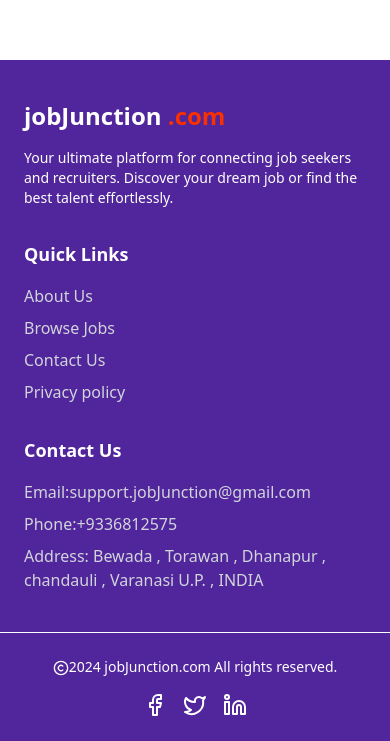
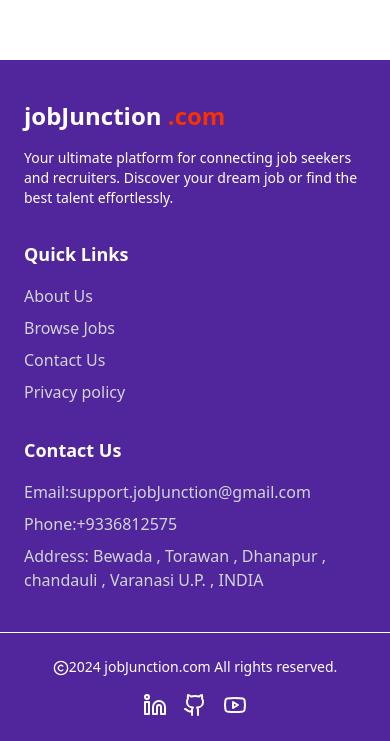
Before and after one commit to Mr-shubham1/mern-job, a React (Vite) app in the folder frontend/: page /jobs in a window 390 px wide. Shown: the part 1524-2265 px from the top of the page. Built offline with nearby package versions, Linux system fonts and the light colour scheme.

Commit message:
HAR HAR MAHADEV

```diff
--- a/frontend/src/components/Footer.jsx
+++ b/frontend/src/components/Footer.jsx
@@ -1,5 +1,5 @@
 import React from "react";
-import { Copyright, Facebook, Twitter, Linkedin } from "lucide-react";
+import { Copyright, Facebook, Twitter, Linkedin, Youtube, Github } from "lucide-react";
 import { Link } from "react-router-dom";
 
 const Footer = () => {
@@ -63,14 +63,14 @@
             2024 jobJunction.com All rights reserved.
           </p>
           <div className="flex gap-4 mt-4 md:mt-0">
-            <a href="#" className="text-white hover:text-[#F83002]">
-              <Facebook className="h-6 w-6" />
+            <a target="blank" href="https://www.linkedin.com/in/shubham-gupta-6210b722a/" className="text-white hover:text-[#F83002]">
+              <Linkedin className="h-6 w-6" />
             </a>
-            <a href="#" className="text-white hover:text-[#F83002]">
-              <Twitter className="h-6 w-6" />
+            <a target="blank" href="https://github.com/Mr-shubham1" className="text-white hover:text-[#F83002]">
+              <Github className="h-6 w-6" />
             </a>
-            <a href="#" className="text-white hover:text-[#F83002]">
-              <Linkedin className="h-6 w-6" />
+            <a target="blank" href="https://www.youtube.com/@saurabh_vg2" className="text-white hover:text-[#F83002]">
+              <Youtube className="h-6 w-6" />
             </a>
           </div>
         </div>
--- a/frontend/src/components/HeroSection.jsx
+++ b/frontend/src/components/HeroSection.jsx
@@ -31,17 +31,17 @@
           <br /> With personalized recommendations and expert guidance, landing
           your dream job is just a click away!
         </p>
-        <div className="flex flex-col sm:flex-row w-full sm:w-[70%] lg:w-[40%] border border-gray-200 pl-3 rounded-full items-center gap-4 mx-auto shadow-lg">
+        <div className="flex  w-fit  border border-gray-200 pl-3 rounded-full items-center gap-4 mx-auto shadow-lg ">
           <input
             type="text"
             value={searchedQuerrytext}
             onChange={changeEventHandler}
             placeholder="Find Your Dream Jobs"
-            className="border-none outline-none w-full text-sm sm:text-base"
+            className=" border-none outline-none w-full text-sm sm:text-base"
           />
           <Button
             onClick={browseHandler}
-            className=" sm:rounded-r-full  bg-[#6A38C2] w-1/2 sm:w-auto"
+            className=" rounded-r-full  bg-[#6A38C2]  "
           >
             <Search className="h-5 w-5" />
           </Button>
```
